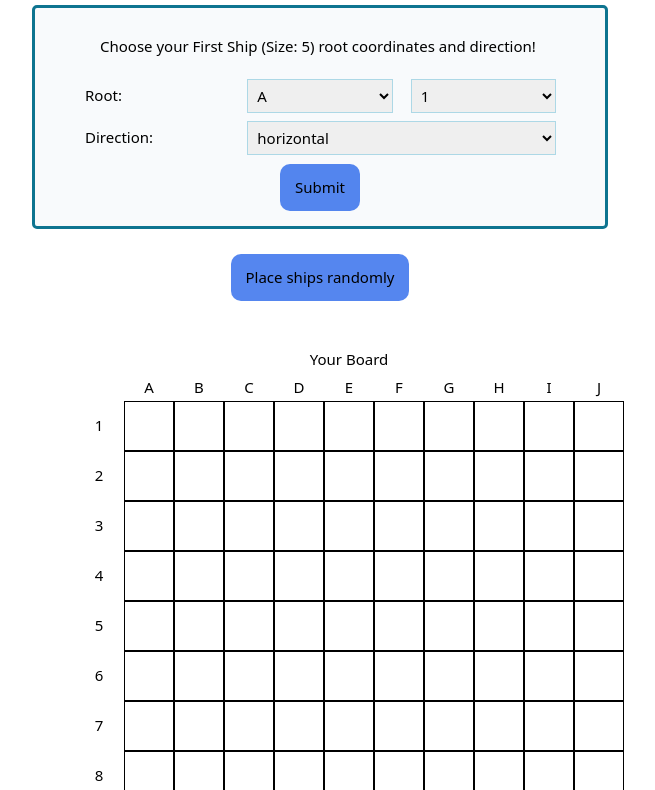
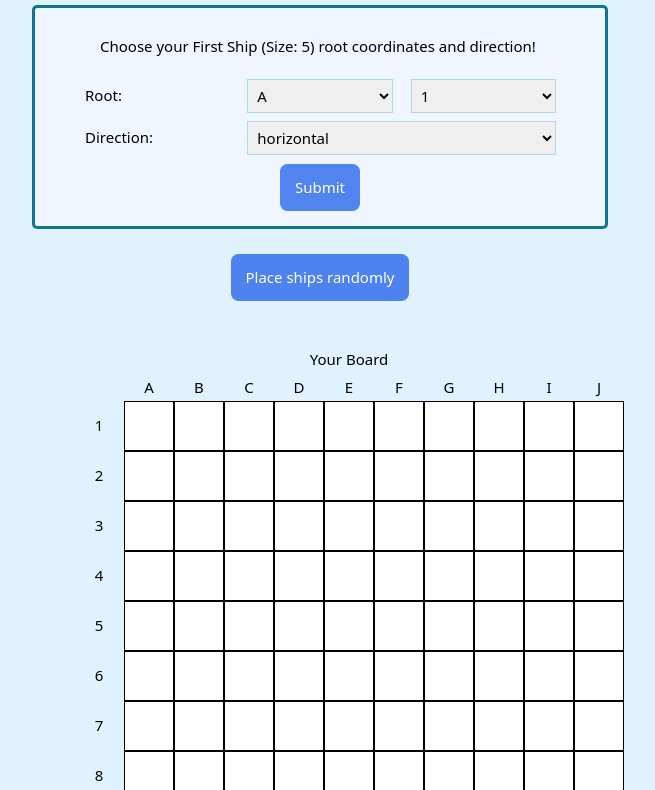
Before and after one commit to NestorNebula/battleship, a website built with webpack: page src/index.html in a window 1280 px wide. Shown: the part 98-888 px from the top of the page, without its empty margins (320-975 px from the left). Built offline with nearby package versions, Linux system fonts and the light colour scheme.

Commit message:
style: change page colors and buttons

```diff
--- a/src/styles.css
+++ b/src/styles.css
@@ -9,6 +9,7 @@
 body {
   padding: 1rem;
   display: grid;
+  background-color: #e0f2fe;
 }
 
 header {
@@ -25,7 +26,7 @@ header {
 
 form {
   border: 3px solid #0e7490;
-  background-color: #f8fafc;
+  background-color: #eff6ff;
   border-radius: 5px;
   padding: 1.5rem 5rem;
   margin: 1.5rem;
@@ -62,8 +63,9 @@ select {
   padding: 1.5rem;
   outline: none;
   background-color: #2564ebc6;
+  color: white;
   border: none;
-  border-radius: 10px;
+  border-radius: 7.5px;
   justify-self: center;
 }
 
```
